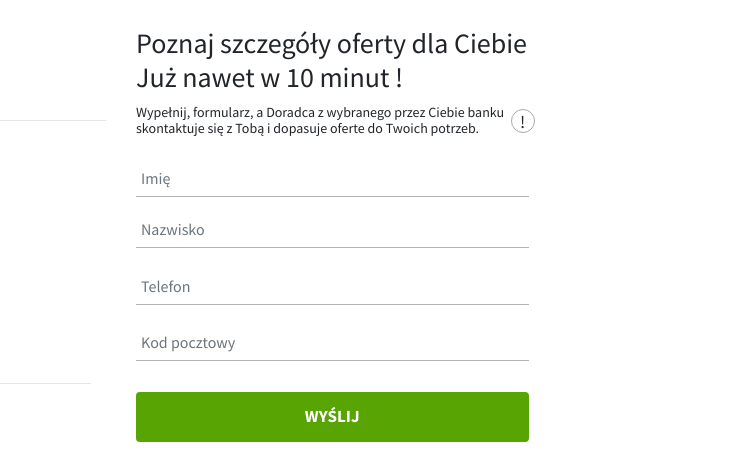
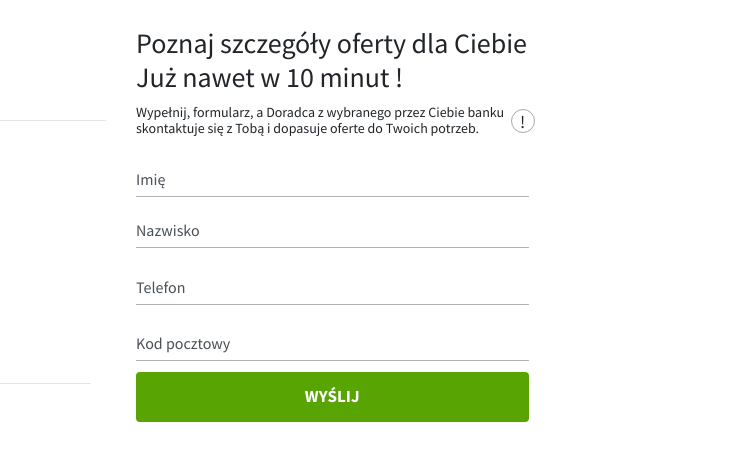
Before and after one commit to bartekwojtal1207/total-money-new, a React app: page / in a window 1280 px wide. Shown: the top 474 px of the page, 534-1280 px from the left. Built offline with nearby package versions, Linux system fonts and the light colour scheme.

Commit message:
all form

```diff
--- a/src/components/Contact/Contact.js
+++ b/src/components/Contact/Contact.js
@@ -31,7 +31,7 @@ class Contact extends Component {
                     elementType: 'input',
                     elementConfig: {
                         type: 'text',
-                        placeholder: 'Imię'
+                        desc: 'Imię'
                     },
                     value: '',
                     validation: {
@@ -44,7 +44,7 @@ class Contact extends Component {
                     elementType: 'input',
                     elementConfig: {
                         type: 'text',
-                        placeholder: 'Nazwisko'
+                        desc: 'Nazwisko'
                     },
                     value: '',
                     validation: {
@@ -57,7 +57,7 @@ class Contact extends Component {
                     elementType: 'input',
                     elementConfig: {
                         type: 'phone',
-                        placeholder: 'Telefon'
+                        desc: 'Telefon'
                     },
                     value: '',
                     validation: {
@@ -72,7 +72,7 @@ class Contact extends Component {
                     elementType: 'input',
                     elementConfig: {
                         type: 'text',
-                        placeholder: 'Kod pocztowy'
+                        desc: 'Kod pocztowy'
                     },
                     value: '',
                     validation: {
@@ -154,8 +154,9 @@ class Contact extends Component {
                 config: this.state.contactForm[key]
             });
         }
-        const input = formElementsArray.map(formElement =>
-          <div className="form-group" key={formElement.id+'ell'}>
+
+        const input = <form action="" className={'contact__form'}>
+            {formElementsArray.map(formElement => (
                 <Input
                     key={formElement.id}
                     elementType={formElement.config.elementType}
@@ -164,17 +165,16 @@ class Contact extends Component {
                     invalid={!formElement.config.valid}
                     shouldValidate={formElement.config.validation}
                     touched={formElement.config.touched}
+                    errorMessage={this.state.errorMessage}
+                    label={formElement.config.elementConfig.desc}
                     changed={(event) => this.inputChangedHandler(event, formElement.id)} />
+                ))}
+                <Button >WYŚLIJ</Button>
+            </form>
 
-                {/*<Label key={formElement.id+'label'}*/}
-                       {/*classLabel={(formElement.config.valid) ? 'contact__form__input_label contact__form__input_label_focused' : 'contact__form__input_label '}*/}
-                       {/*// click={(event)=> this.onLabelInputClickHandler(event, formElement.id)}*/}
-                {/*>*/}
-                    {/*{formElement.config.placeholder}*/}
-                {/*</Label>*/}
                 {/*{ ((! input.valid) && (input.isValid)) ?  <span className={'error-message'}> {this.state.errorMessage}</span> : '' }*/}
-            </div>
-        );
+
+
         //     checbkox = this.state.checkboxs.map((checkbox,index) =>
         //         <div className={( (checkbox.value === 0) && (checkbox.isValid) ) ? 'form-check error-form-check' : 'form-check'} key={index+'form-check'}>
         //             <Label key={index+'label'} forLabel={checkbox.name} classLabel={'form-check-label contact__form__checkbox_label'}>{checkbox.label}</Label>
@@ -204,13 +204,12 @@ class Contact extends Component {
                         Poznaj szczegóły oferty dla Ciebie <br />Już nawet w 10 minut !
                     </ContactTitle>
 
-                    <form action="#" className="contact__form" onSubmit={(event)=> this.checkValidate(event)}>
                         {input}
                         <div className="contact__form__check_wrapper">
                             {/*{checbkox}*/}
                         </div>
-                        <Button >WYŚLIJ</Button>
-                    </form>
+
+
 
                 </section>
             </div>
--- a/src/components/Contact/ContactForm/Input.js
+++ b/src/components/Contact/ContactForm/Input.js
@@ -1,8 +1,15 @@
 import React, { Component } from 'react';
+import Label from './Label'
 
 const Input = (props) => {
     let inputElement = null;
     const inputClasses = ['form-control', 'contact__form__input'];
+
+    if (props.invalid && props.shouldValidate && props.touched) {
+        inputClasses.push('danger');
+    }else if (!props.invalid && props.shouldValidate && props.touched){
+        inputClasses.push('success');
+    }
 
     switch ( props.elementType ) {
         case ('input'):
@@ -19,13 +26,14 @@ const Input = (props) => {
                 value={props.value}
                 onChange={props.changed} />;
     }
-    // if (props.invalid && props.shouldValidate && props.touched) {
-    //     inputClasses.push(classes.Invalid);
-    // }
 
     return (
-        <div className={'est'}>
-        {inputElement}
+        <div className={'form-group'}>
+            {inputElement}
+            <Label classLabel={(!props.invalid && props.shouldValidate && props.touched) ? 'contact__form__input_label_focused' : 'contact__form__input_label'}>
+                {props.label}
+            </Label>
+            {props.invalid && props.shouldValidate && props.touched ?  <span className={'error-message'}> {props.errorMessage}</span> : ''}
         </div>
     )
 
--- a/src/containers/App.css
+++ b/src/containers/App.css
@@ -116,12 +116,13 @@ body .container {
 }
 
 .contact .contact__form .contact__form__input:focus + .contact__form__input_label {
-  top: -59px;
-  font-size: 14px; }
+  position: relative;
+  top: -52px;
+  font-size: 12px; }
 .contact__form__input_label_focused {
-  top: -57px !important;
-  font-size: 14px;
-  color: red;
+  position: relative;
+  top: -52px;
+  font-size: 12px;
 }
 
 .contact .contact__form .contact__form__input_label {
```
